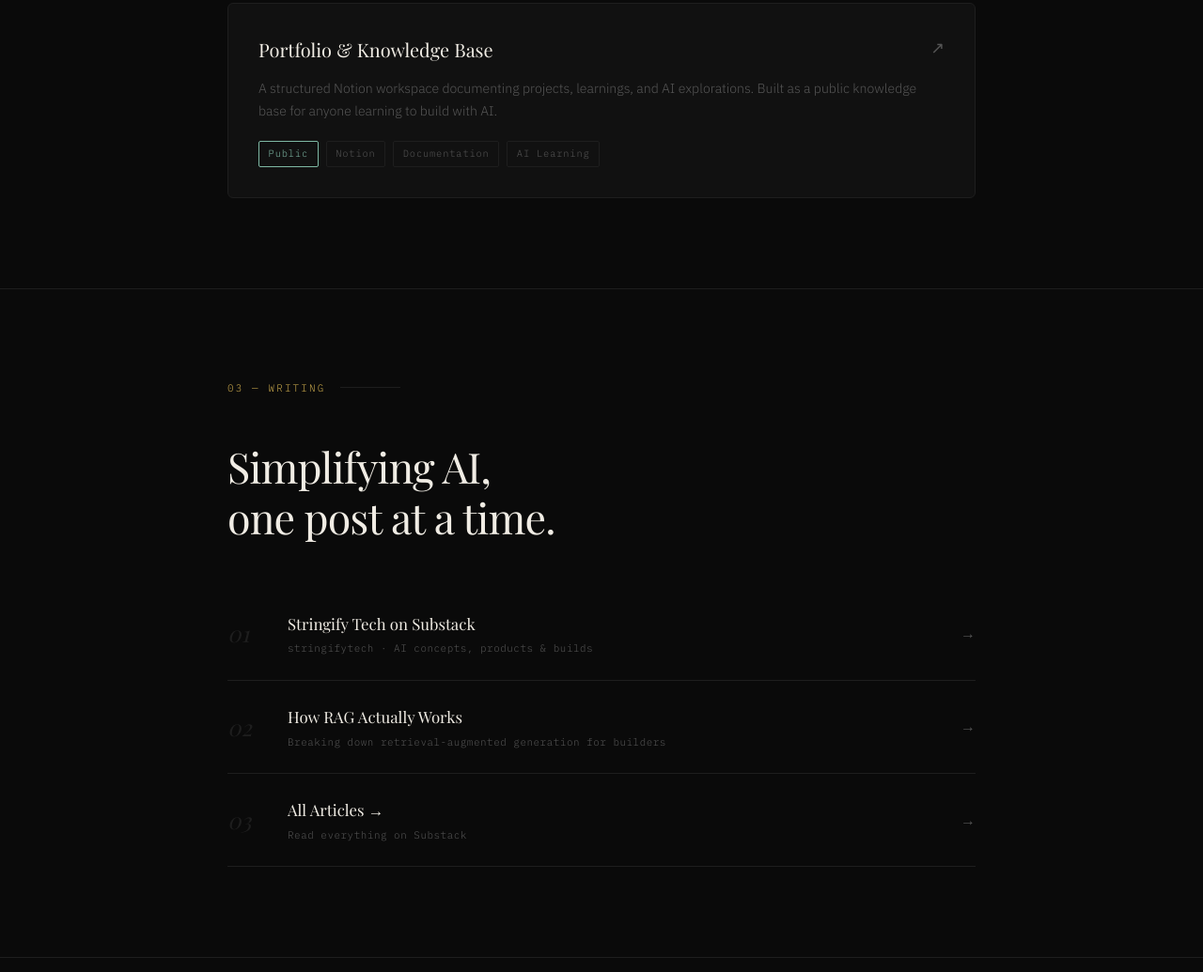
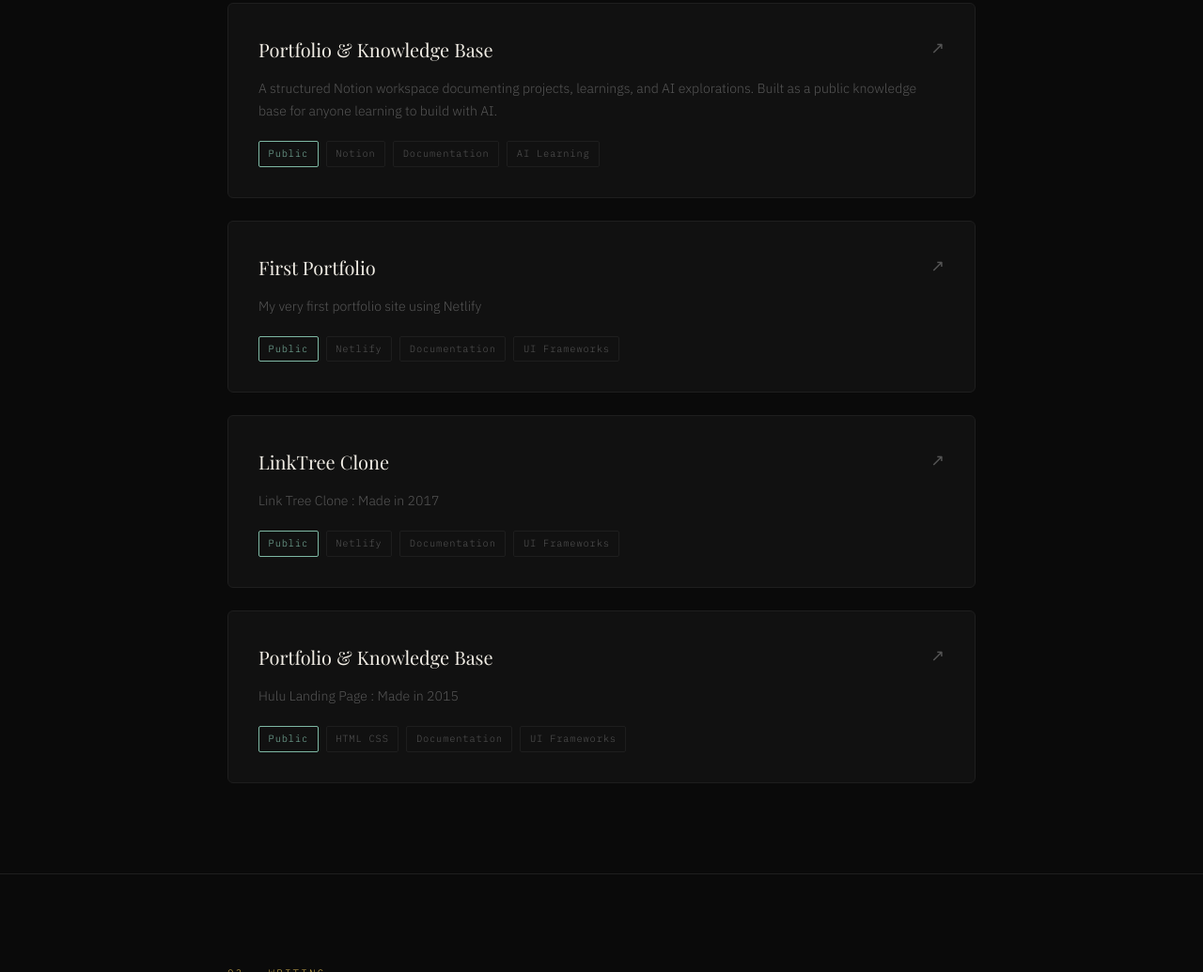
Before and after one commit to shamvii/shamvii.github.io, a plain HTML site: page index.html in a window 1280 px wide. Shown: the part 2197-3232 px from the top of the page at 94% size. Drawn offline with nearby package versions, Linux system fonts and the light colour scheme; a web font is replaced by a local one.

Commit message:
Launch portfolio site updates

```diff
--- a/index.html
+++ b/index.html
@@ -635,6 +635,51 @@
           </div>
         </a>
 
+        <a href="https://shambhavi-shukla.netlify.app/" target="_blank" class="project-card reveal">
+          <div class="project-header">
+            <div class="project-name">First Portfolio</div>
+            <div class="project-arrow">↗</div>
+          </div>
+          <p class="project-desc">My very first portfolio site using Netlify</p>
+          <div class="project-tags">
+            <span class="tag active">Public</span>
+            <span class="tag">Netlify</span>
+            <span class="tag">Documentation</span>
+            <span class="tag">UI Frameworks</span>
+          </div>
+        </a>
+
+         <a href="https://shamvii.github.io/LinkTreeClone/" target="_blank" class="project-card reveal">
+          <div class="project-header">
+            <div class="project-name">LinkTree Clone</div>
+            <div class="project-arrow">↗</div>
+          </div>
+          <p class="project-desc">Link Tree Clone : Made in 2017</p>
+          <div class="project-tags">
+            <span class="tag active">Public</span>
+            <span class="tag">Netlify</span>
+            <span class="tag">Documentation</span>
+            <span class="tag">UI Frameworks</span>
+          </div>
+        </a>
+
+        <a href="https://shamvii.github.io/HuluLandingPageClone/" target="_blank" class="project-card reveal">
+          <div class="project-header">
+            <div class="project-name">Portfolio & Knowledge Base</div>
+            <div class="project-arrow">↗</div>
+          </div>
+          <p class="project-desc">Hulu Landing Page : Made in 2015</p>
+          <div class="project-tags">
+            <span class="tag active">Public</span>
+            <span class="tag">HTML CSS</span>
+            <span class="tag">Documentation</span>
+            <span class="tag">UI Frameworks</span>
+          </div>
+        </a>
+
+
+
+
       </div>
     </div>
   </section>
```
